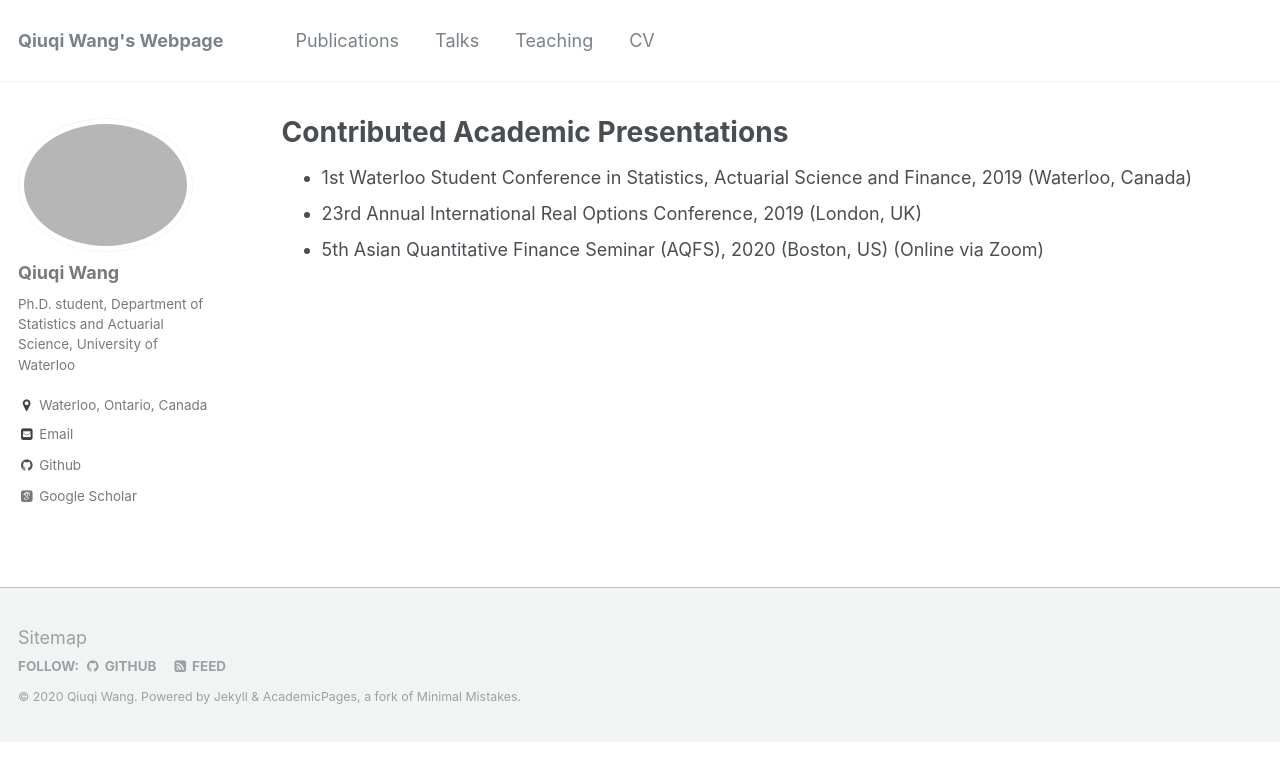
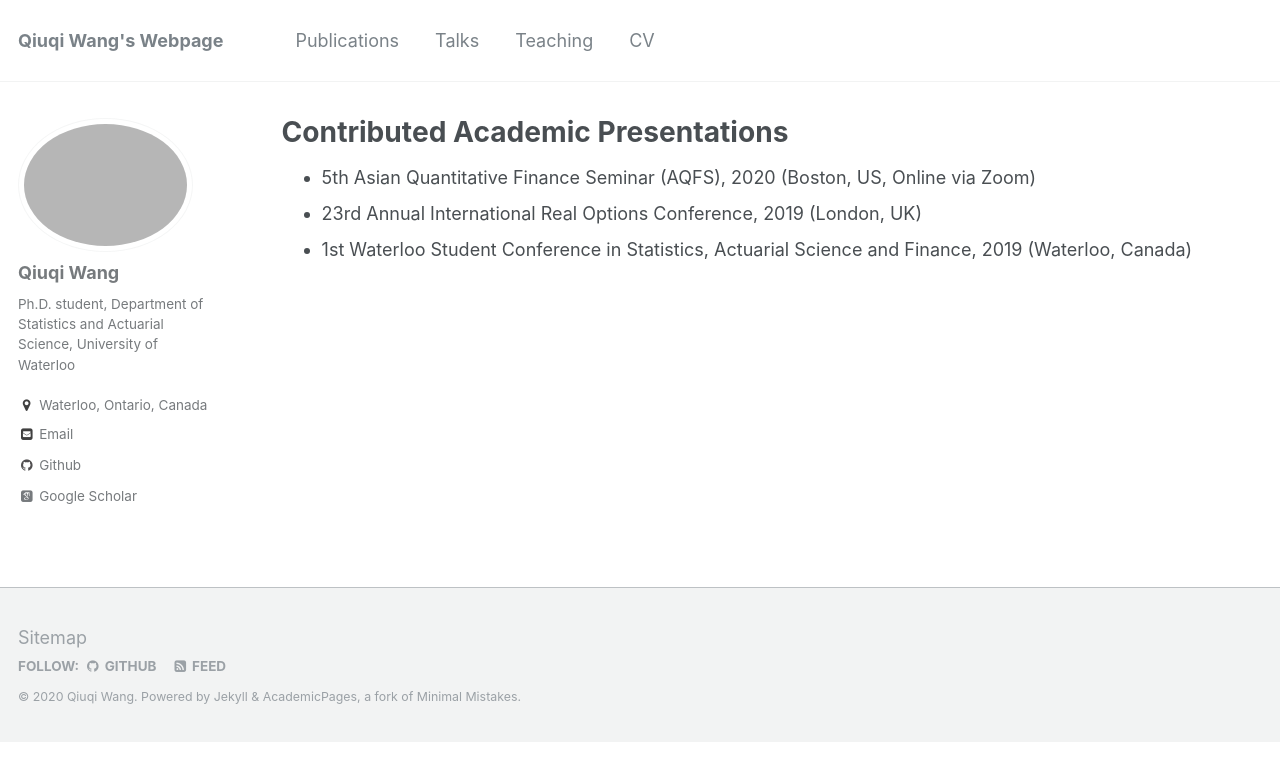
Before and after one commit to qwangan/qwangan.github.io, a Jekyll site: the page built from _pages/talks.md, in a window 1280 px wide. Shown: the top 781 px of the page. Built offline with Jekyll 4.4.1, drawn with Linux system fonts in a browser that asks for light colours; some web fonts are replaced.

```diff
--- a/_pages/talks.md
+++ b/_pages/talks.md
@@ -5,6 +5,6 @@ permalink: /talks/
 author_profile: true
 ---
 
+* 5th Asian Quantitative Finance Seminar (AQFS), 2020 (Boston, US, Online via Zoom)
+* 23rd Annual International Real Options Conference, 2019 (London, UK)
 * 1st Waterloo Student Conference in Statistics, Actuarial Science and Finance, 2019 (Waterloo, Canada)
-* 23rd Annual International Real Options Conference, 2019 (London, UK)
-* 5th Asian Quantitative Finance Seminar (AQFS), 2020 (Boston, US) (Online via Zoom)
```
